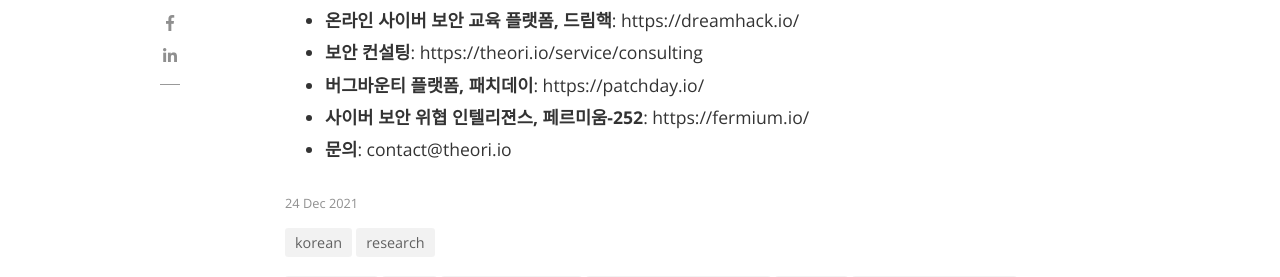
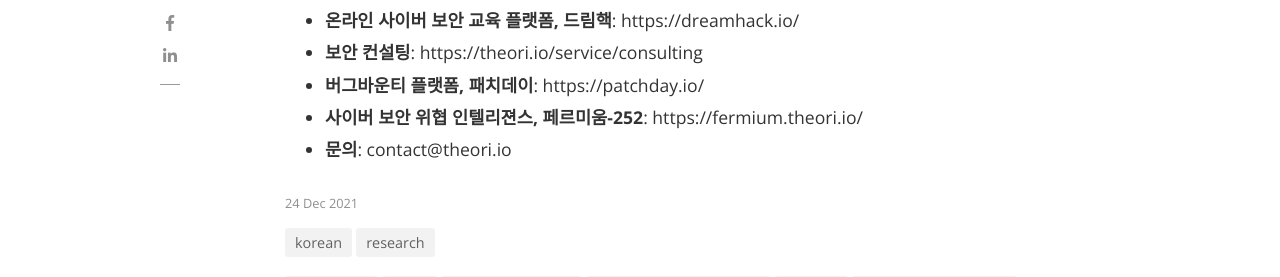
Before and after one commit to theori-io/theori-io.github.io, a Jekyll site: the page built from _posts/2021-12-24-2021-hot-cve-the-first-half.md, in a window 1280 px wide and 900 px high, scrolled down 7654 px. Shown: the part 155-432 px from the top of the window. Built offline with Jekyll 4.4.1, drawn with Linux system fonts in a browser that asks for light colours; nearby versions of some CDN libraries; comment, search, counter and statistics services are not loaded; some of the changed lines change nothing that is shown.

Commit message:
Fix typo
Thanks jinmo.

```diff
--- a/_posts/2021-12-24-2021-hot-cve-the-first-half.md
+++ b/_posts/2021-12-24-2021-hot-cve-the-first-half.md
@@ -177,7 +177,7 @@
 - **온라인 사이버 보안 교육 플랫폼, 드림핵**: https://dreamhack.io/
 - **보안 컨설팅**: https://theori.io/service/consulting
 - **버그바운티 플랫폼, 패치데이**: https://patchday.io/
-- **사이버 보안 위협 인텔리젼스, 페르미움-252**: https://fermium.io/
+- **사이버 보안 위협 인텔리젼스, 페르미움-252**: https://fermium.theori.io/
 - **문의**: contact@theori.io
 
 [colonial-1]: /assets/images/2021-12-24/colonial-1.png
```
